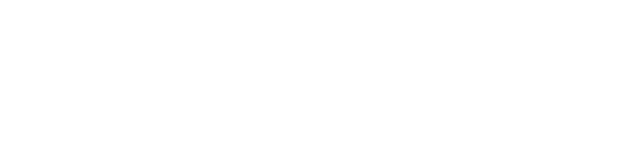
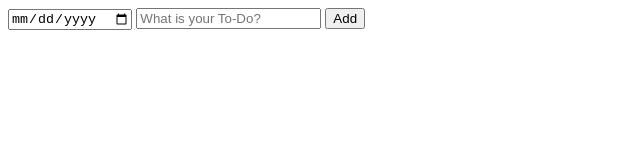
Before and after one commit to Tamino-15/To-Do-List, a plain HTML site: page index.html in a window 1280 px wide. Shown: the whole page, without its empty margins (0-640 px from the left). Drawn offline with Linux system fonts and the light colour scheme.

Commit message:
input div

```diff
--- a/index.html
+++ b/index.html
@@ -9,6 +9,13 @@
 
 <body>
 
+    <div id="input">
+        <input type="date" name="Date" id="date">
+        <input type="text" name="text-area" id="text-area" placeholder="What is your To-Do?">
+        <button type="submit">Add</button>
+    </div>
+
+
 </body>
 
 </html>
```
